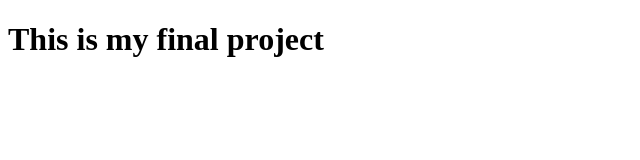
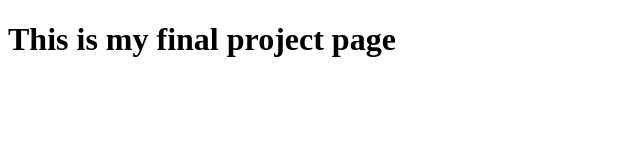
Before and after one commit to AuroraRW/FinalProject, a plain HTML site: page index.html in a window 1280 px wide. Shown: the whole page, without its empty margins (0-640 px from the left). Drawn offline with Linux system fonts and the light colour scheme.

Commit message:
update html

```diff
--- a/index.html
+++ b/index.html
@@ -7,7 +7,7 @@
     <link rel="stylesheet" href="style.css">
 </head>
 <body>
-    <h1>This is my final project</h1>
+    <h1>This is my final project page</h1>
     <script src="script.js"></script>
 </body>
 </html>
```
